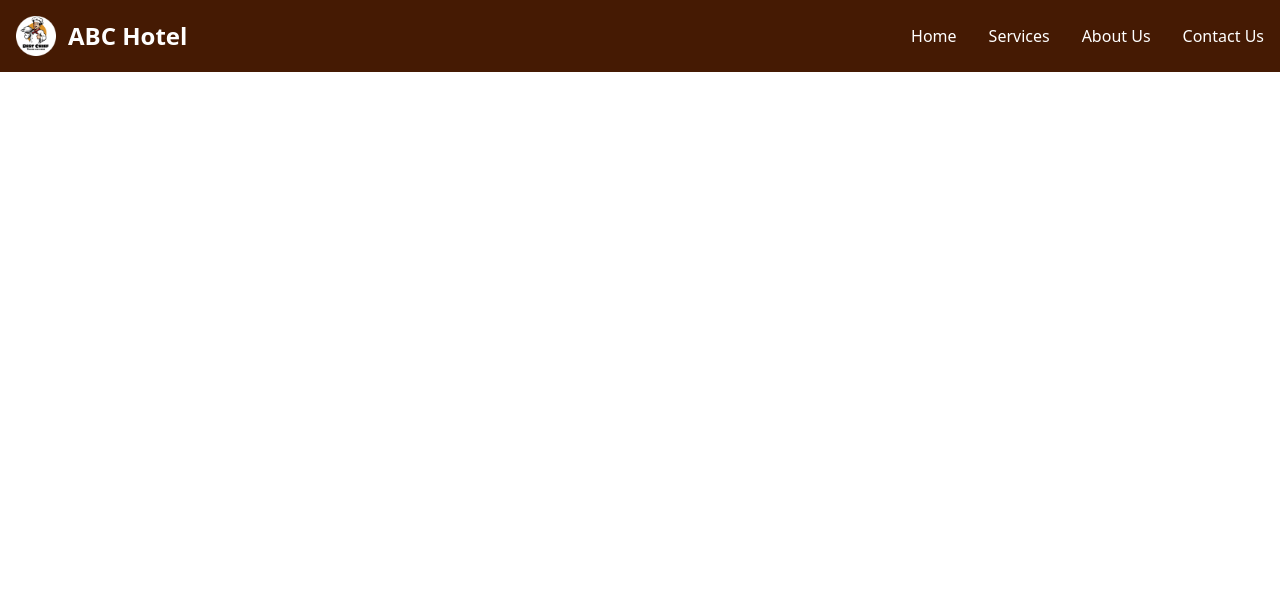
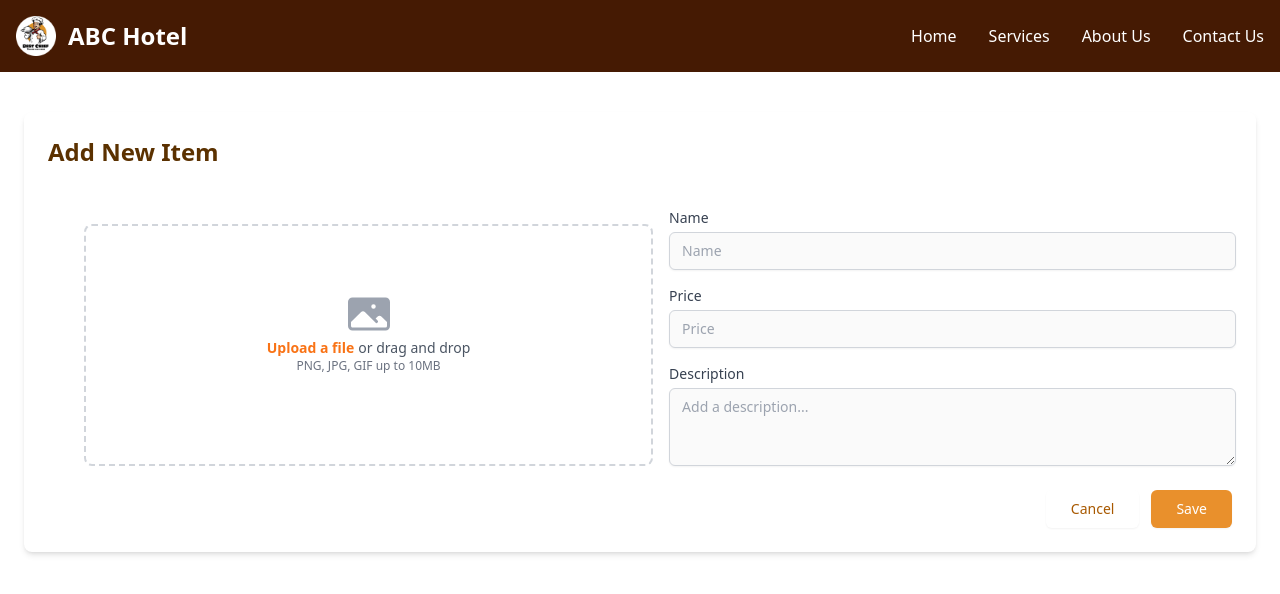
Before and after one commit to Malith212/abchotel, a React (Create React App) app: page /add-new-item in a window 1280 px wide. Shown: the top 594 px of the page. Built offline with nearby package versions, Linux system fonts and the light colour scheme.

Commit message:
Create Add new item
create add new item form
install react toastify
install axios
install react router dom

```diff
--- a/package.json
+++ b/package.json
@@ -6,9 +6,12 @@
     "@testing-library/jest-dom": "^5.17.0",
     "@testing-library/react": "^13.4.0",
     "@testing-library/user-event": "^13.5.0",
+    "axios": "^1.7.7",
     "react": "^18.3.1",
     "react-dom": "^18.3.1",
+    "react-router-dom": "^6.27.0",
     "react-scripts": "5.0.1",
+    "react-toastify": "^10.0.6",
     "web-vitals": "^2.1.4"
   },
   "scripts": {
--- a/src/App.js
+++ b/src/App.js
@@ -1,11 +1,19 @@
-import logo from "./logo.svg";
+
 import "./App.css";
 import Navbar from "./components/navbar";
+import { BrowserRouter,Routes,Route } from "react-router-dom";
+import NewItem from "./components/Restaurant Manager/NewItem";
 
 function App() {
   return (
     <>
-      <Navbar />
+    <Navbar />
+    <BrowserRouter>
+    <Routes>
+      <Route path="/add-new-item" element={<NewItem/>}></Route>
+    </Routes>
+    </BrowserRouter>
+
     </>
   );
 }
--- /dev/null
+++ b/src/components/Restaurant Manager/NewItem.js
@@ -0,0 +1,144 @@
+import React, { useState } from 'react';
+import { useNavigate } from 'react-router-dom';
+import { ToastContainer, toast } from 'react-toastify';
+import 'react-toastify/dist/ReactToastify.css';
+import axios from 'axios';
+
+export default function NewItem() {
+    const[name,setName]=useState('');
+    const[price,setPrice]=useState('');
+    const[description,setDescription]=useState('');
+    const[image,setImage]=useState('');
+    const navigate = useNavigate();
+    const [error, setError] = useState('');
+
+    const handleRegister = async (e) => {
+        e.preventDefault();
+        try {
+          await axios.post('', {
+           name,
+           price,
+           description,
+           image
+
+          });
+
+          toast.success("New Product is added successfully! ");
+          setTimeout(() => navigate(''), 2000);
+        } catch (err) {
+          // Display specific error messages if available
+          const errorMessage = err.response?.data?.message || 'Product adding is failed. Please try again.';
+          setError(errorMessage);
+          toast.error(errorMessage);
+        }
+      };
+
+  return (
+    <div className="p-6 bg-white shadow-md rounded-lg m-6 mt-10">
+      {/* Title */}
+      <div className="text-2xl font-bold text-[#5b3100] mb-4">Add New Item</div>
+      <form onSubmit={handleRegister}>
+      <div className='w-full flex m-5 mt-10  h-100%'>
+
+      {/* Upload Photo Section */}
+      <div className="border-dashed border-2 border-gray-300 rounded-lg p-6 mt-4 flex flex-col items-center w-1/2 h-100% ml-4">
+        <div className="text-center ">
+          {/* Image Upload Icon */}
+          <svg
+            className="mx-auto h-12 w-12 text-gray-400 mt-10"
+            viewBox="0 0 24 24"
+            fill="currentColor"
+            aria-hidden="true"
+          >
+            <path
+              fillRule="evenodd"
+              d="M1.5 6a2.25 2.25 0 0 1 2.25-2.25h16.5A2.25 2.25 0 0 1 22.5 6v12a2.25 2.25 0 0 1-2.25 2.25H3.75A2.25 2.25 0 0 1 1.5 18V6ZM3 16.06V18c0 .414.336.75.75.75h16.5A.75.75 0 0 0 21 18v-1.94l-2.69-2.689a1.5 1.5 0 0 0-2.12 0l-.88.879.97.97a.75.75 0 1 1-1.06 1.06l-5.16-5.159a1.5 1.5 0 0 0-2.12 0L3 16.061Zm10.125-7.81a1.125 1.125 0 1 1 2.25 0 1.125 1.125 0 0 1-2.25 0Z"
+              clipRule="evenodd"
+            />
+          </svg>
+          {/* Upload Instructions */}
+          <div className=" flex text-sm text-gray-600 ">
+            <label
+              htmlFor="file-upload"
+              className="relative cursor-pointer bg-white font-semibold text-orange-500 hover:text-orange-600 rounded-md focus-within:outline-none focus-within:ring-2 focus-within:ring-orange-500 focus-within:ring-offset-2"
+            >
+              <span>Upload a file</span>
+              <input
+              id="file-upload"
+              name="file-upload"
+              type="file"
+              value={image}
+              onChange={(e) => setImage(e.target.value)}
+              required
+              aria-label="Image"
+              className="sr-only" />
+            </label>
+            <p className="pl-1">or drag and drop</p>
+          </div>
+          <p className="text-xs text-gray-500">PNG, JPG, GIF up to 10MB</p>
+        </div>
+      </div>
+
+      {/* Name, Price, Description */}
+      <div className="space-y-4 w-1/2 ml-4 mr-4 ">
+        <div>
+          <label className="block text-sm font-medium text-gray-700">Name</label>
+          <input
+          type="text"
+          value={name}
+          onChange={(e) => setName(e.target.value)}
+          required
+          aria-label="Name"
+         className="mt-1 block w-full px-3 py-2 border border-gray-300 rounded-md shadow-sm focus:ring-orange-500 focus:border-orange-500 sm:text-sm bg-[#fafafa]"
+            placeholder="Name"
+          />
+        </div>
+
+        <div>
+          <label className="block text-sm font-medium text-gray-700">Price</label>
+          <input
+             type="text"
+             value={price}
+             onChange={(e) => setPrice(e.target.value)}
+             required
+             aria-label="Price"
+            className="mt-1 block w-full px-3 py-2 border border-gray-300 rounded-md shadow-sm focus:ring-orange-500 focus:border-orange-500 sm:text-sm bg-[#fafafa]"
+            placeholder="Price"
+          />
+        </div>
+
+        <div>
+          <label className="block text-sm font-medium text-gray-700">Description</label>
+          <textarea
+            name="description"
+            type="text"
+            value={description}
+            onChange={(e) => setDescription(e.target.value)}
+            required
+            aria-label="Description"
+            rows="3"
+            className="mt-1 block w-full px-3 py-2 border border-gray-300 rounded-md shadow-sm focus:ring-orange-500 focus:border-orange-500 sm:text-sm bg-[#fafafa]"
+            placeholder="Add a description..."
+          ></textarea>
+        </div>
+      </div>
+</div><div>
+      {/* Save/Cancel Buttons */}
+      <div className="mt-6 flex justify-end space-x-3">
+        <button
+          type="button"
+          className="inline-flex justify-center py-2 px-6 border border-transparent shadow-sm text-sm font-medium rounded-md text-[#a85900]  hover:bg-gray-400"
+        >
+          Cancel
+        </button>
+        <button
+          type="submit"
+          className="inline-flex justify-center py-2 px-6 border border-transparent shadow-sm text-sm font-medium rounded-md text-white bg-[#e9902c] hover:bg-orange-600"
+        >
+          Save
+        </button>
+      </div>
+    </div></form>
+    <ToastContainer /></div>
+  );
+}
```
Also changed, not shown: 1 other file (tests, documents, lock files or other folders).
